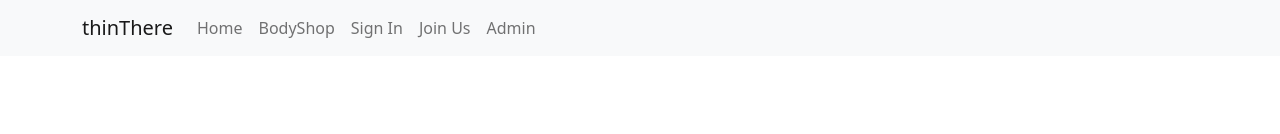
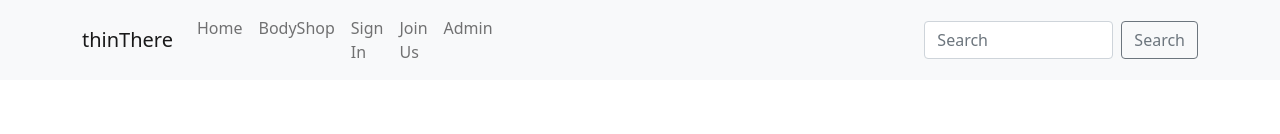
Before and after one commit to sumflo/thinthere-react-js-new, a React (Create React App) app: page / in a window 1280 px wide. Shown: the top 134 px of the page. Built offline with nearby package versions, Linux system fonts and the light colour scheme; no server answers.

Commit message:
navbar-searching bar

```diff
--- a/src/App.css
+++ b/src/App.css
@@ -1,3 +1,15 @@
+/* NAVBAR STYLE*/
+
+
+
+.flex-margin{
+  display: flex;
+  margin-left: 42%;
+}
+
+.me-2{
+  margin-right: 0rem;
+}
 
 /* PRODUCT(list) STYLE*/
 
--- a/src/components/NavBar.js
+++ b/src/components/NavBar.js
@@ -2,11 +2,14 @@ import React from 'react'
 import { Navbar } from 'react-bootstrap'
 import { Container } from 'react-bootstrap'
 import { Nav } from 'react-bootstrap'
+import { Form } from 'react-bootstrap'
+import { FormControl } from 'react-bootstrap'
+import { Button } from 'react-bootstrap'
 
 function NavBar(){
     return(
         <Navbar expand="lg" bg="light" variant="light">
-            <Container>
+            <Container className="navbar-container">
                 <Navbar.Brand>thinThere</Navbar.Brand>
                 <Navbar.Toggle aria-controls="basic-navbar-nav" />
                 <Navbar.Collapse id="basic-navbar-nav">
@@ -17,6 +20,15 @@ function NavBar(){
                         <Nav.Link href="">Join Us</Nav.Link>
                         <Nav.Link href="/admin">Admin</Nav.Link>
                     </Nav>
+                    <Form className="flex-margin">
+                        <FormControl
+                        type="search"
+                        placeholder="Search"
+                        className="me-2"
+                        aria-label="Search"
+                        />
+                        <Button variant="outline-secondary">Search</Button>
+                    </Form>
                 </Navbar.Collapse>
             </Container>
         </Navbar>
```
Also changed, not shown: src/components/ShopBar.js (added, +14 -0 lines).
